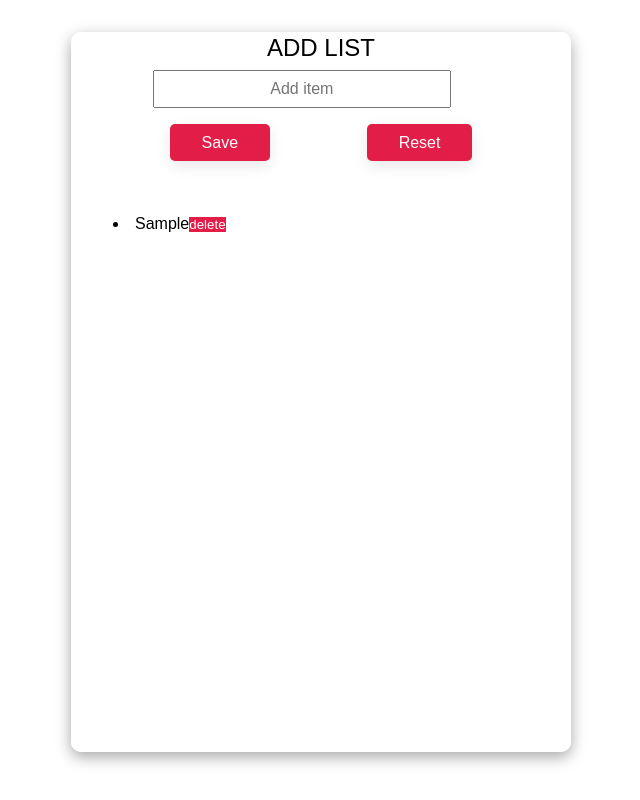
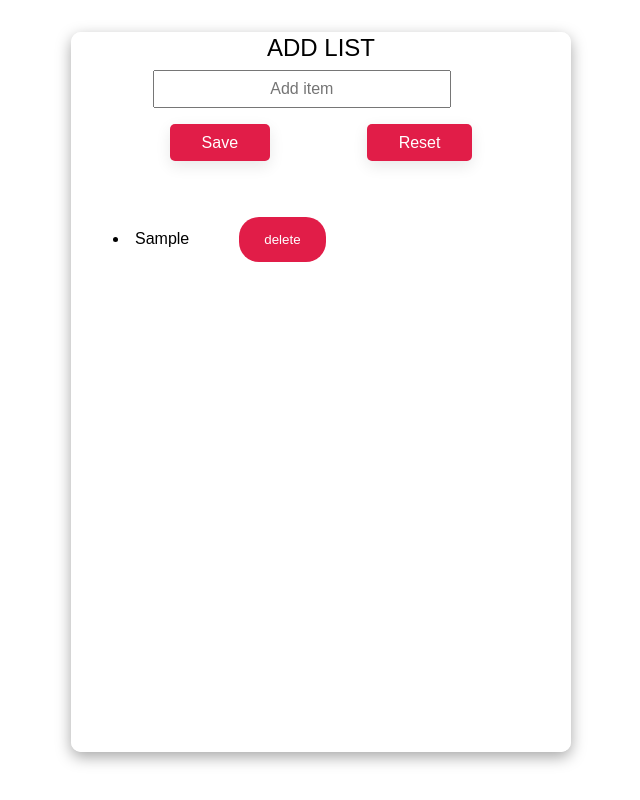
Before and after one commit to JJHannah/To-Do_List, a website built with Vite: page index.html in a window 1280 px wide. Both pictures are taken after typing "Sample" into the empty fields and a click on the button "Save". Shown: the whole page, without its empty margins (319-959 px from the left). Built offline with nearby package versions, Linux system fonts and the light colour scheme.

Commit message:
Add an event on delete  button ,instead of clicking directly on the list item to remove it

```diff
--- a/css/style.css
+++ b/css/style.css
@@ -52,3 +52,8 @@ button {
   margin: 1rem;
   text-align: left;
 }
+#deleteBtn {
+  margin-left: 50px;
+  padding: 15px 25px;
+  border-radius: 20px;
+}
--- a/src/utils/events.js
+++ b/src/utils/events.js
@@ -28,6 +28,7 @@ const eventsForm = () => {
       const newSpan = document.createElement("SPAN");
       const deleteButton = document.createElement("BUTTON");
       deleteButton.textContent = "delete";
+      deleteButton.id = "deleteBtn";
 
       newLi.appendChild(newSpan);
       newSpan.textContent = item;
```
